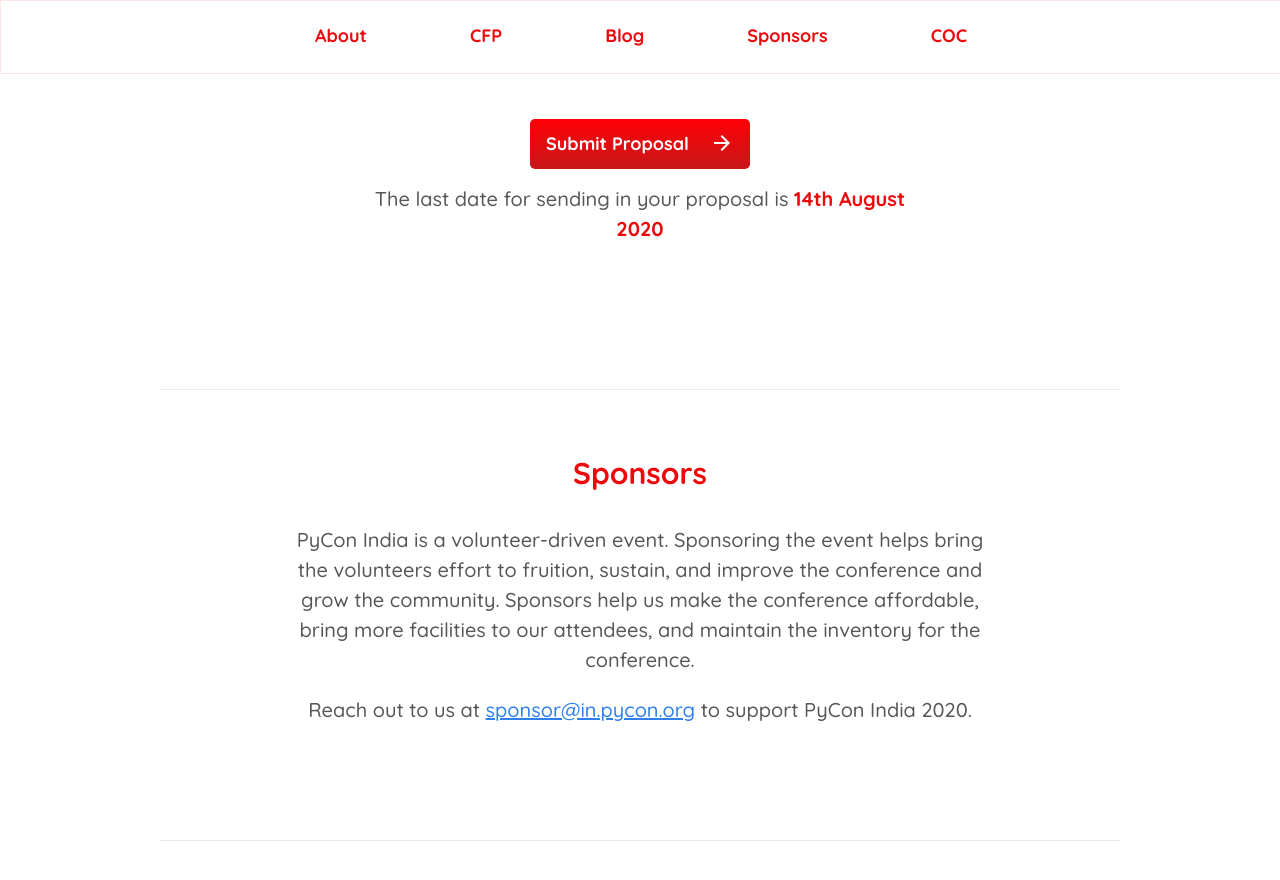
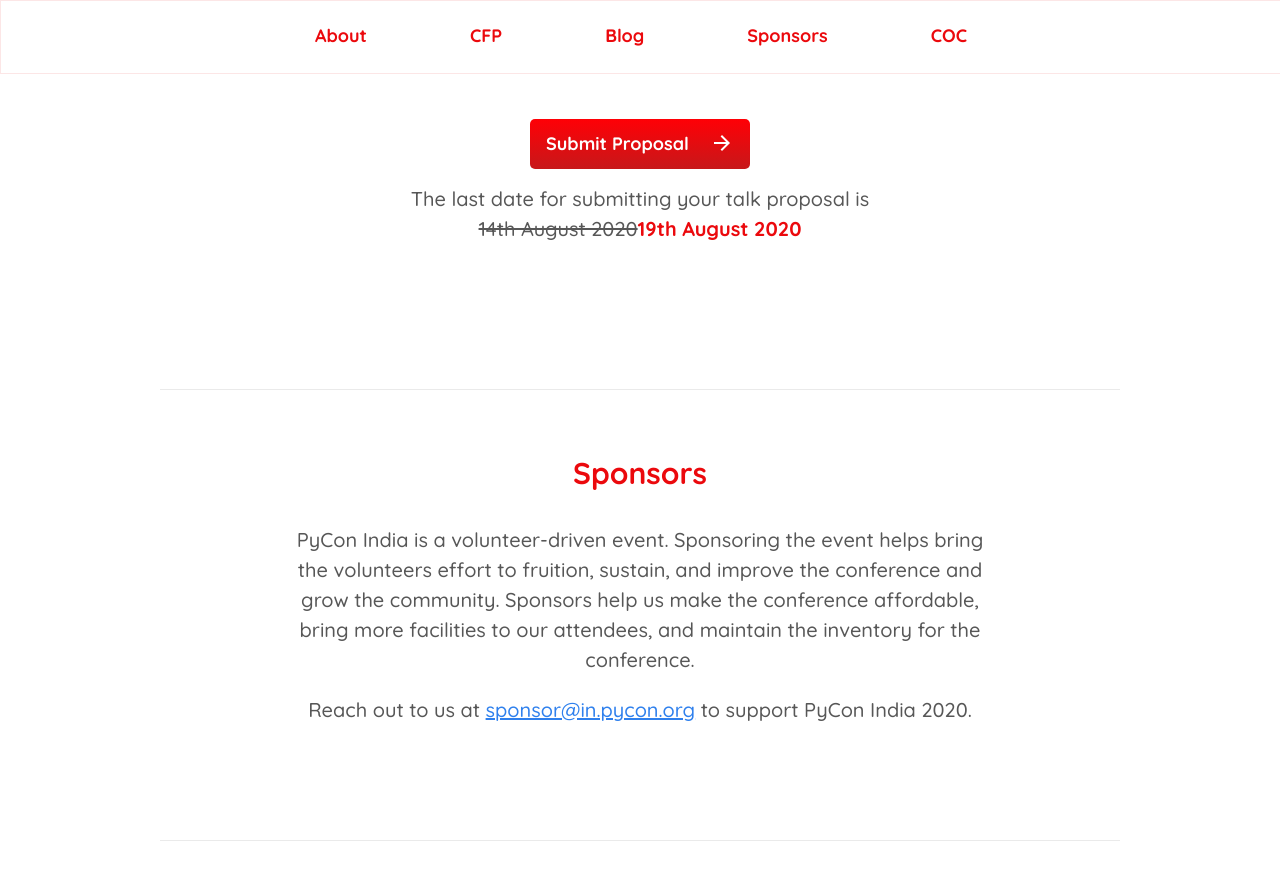
Before and after one commit to pythonindia/inpycon2020, a Jekyll site: the page built from index.md, in a window 1280 px wide and 900 px high, scrolled down 2168 px. Shown: the top 880 px of the window. Built offline with Jekyll 4.4.1, drawn with Linux system fonts in a browser that asks for light colours.

Commit message:
Fix the date for the extended CFP
Signed-off-by: Sayan Chowdhury <sayan.chowdhury2012@gmail.com>

```diff
--- a/_includes/cfp.html
+++ b/_includes/cfp.html
@@ -30,7 +30,7 @@
         <span><img src={{ "assets/images/forward.svg" | relative_url }} /></span>
       </a>
       <p class="description">
-        The last date for sending in your proposal is <span class="highlight">14th August 2020</span>
+      The last date for submitting your talk proposal is <br/><span class="hightlight"><del>14th August 2020</del></span><span class="highlight">19th August 2020</span>
       </p>
     </div>
   </div>
```
